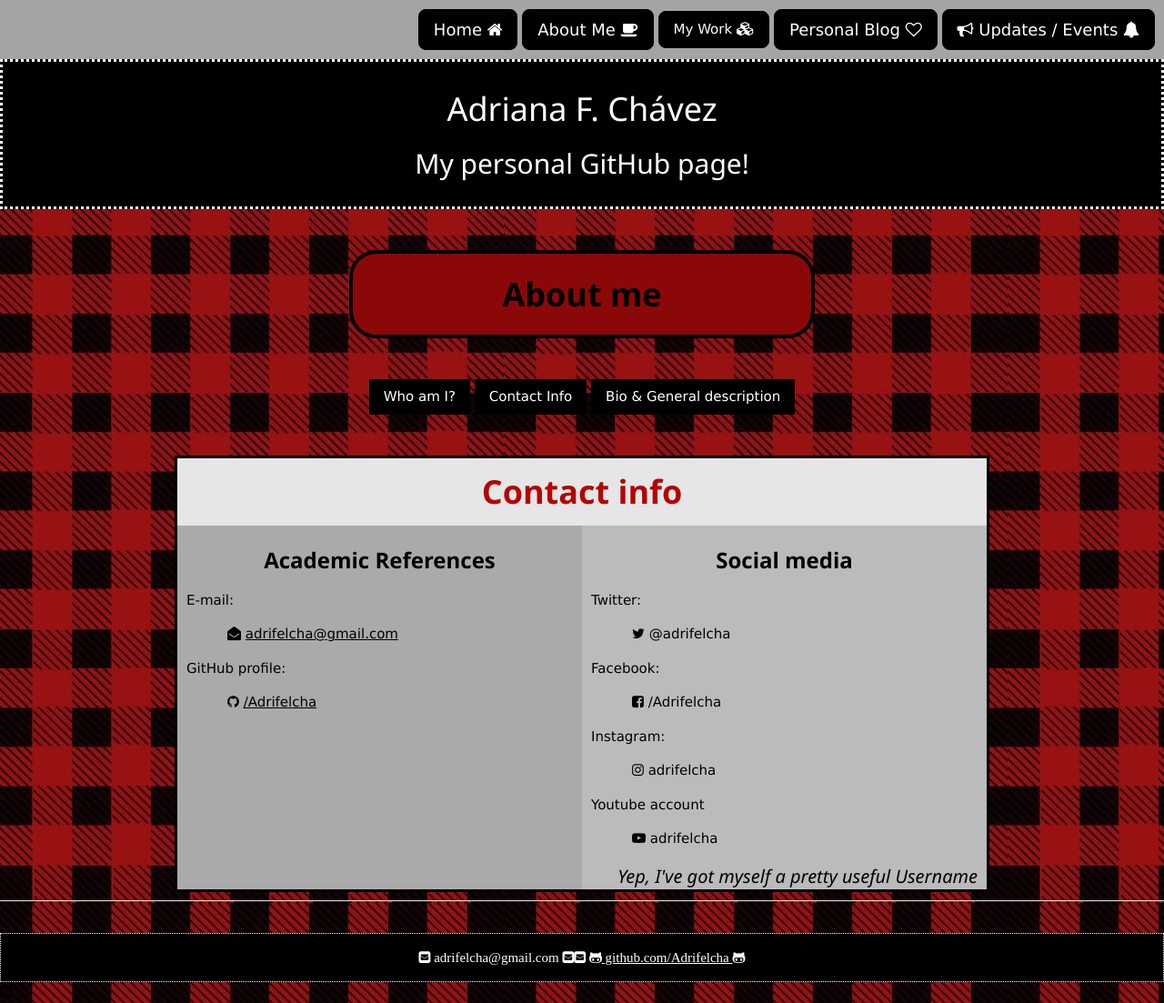
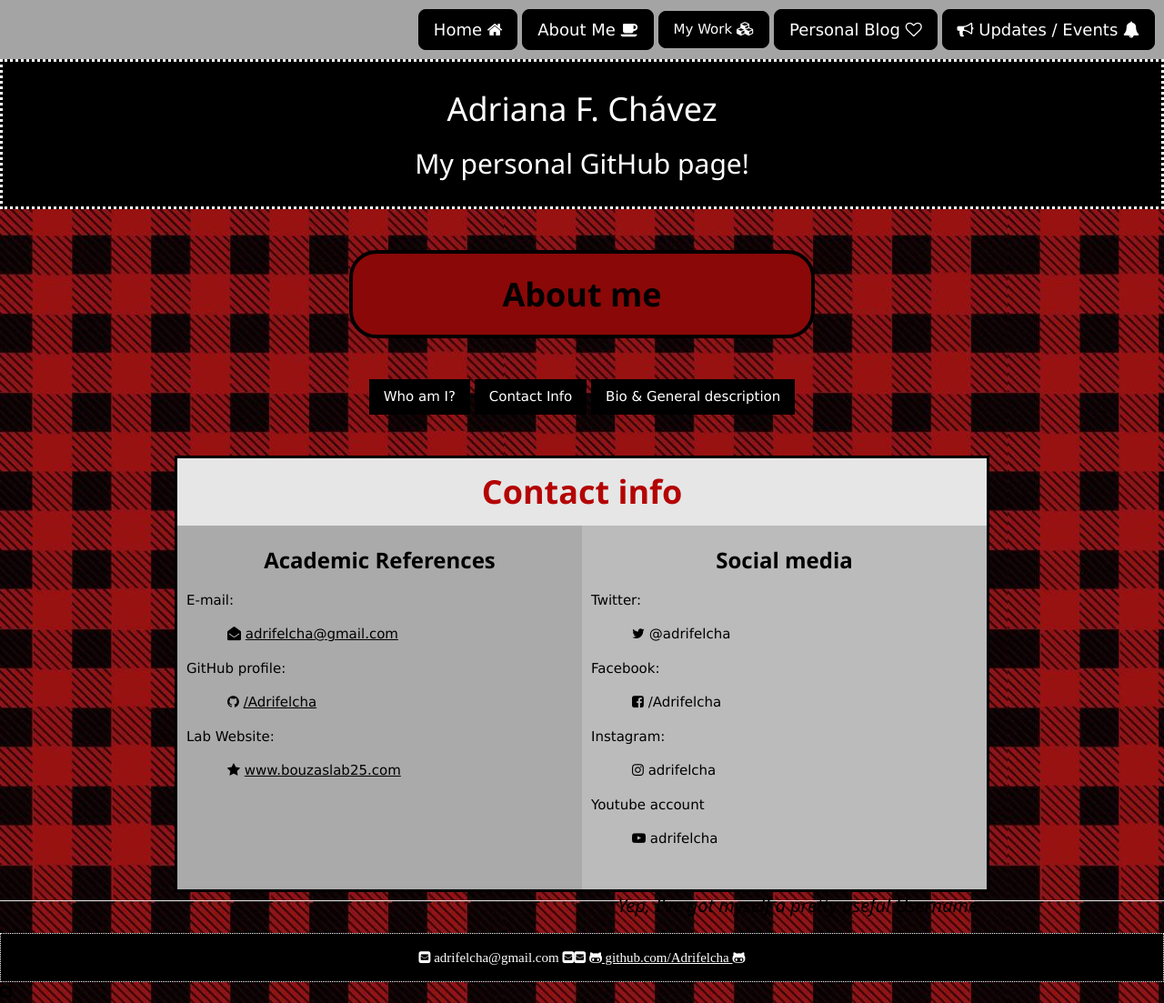
Before and after one commit to Adrifelcha/Adrifelcha-github.io, a Jekyll site: the page built from about/contact.html, in a window 1280 px wide. Shown: the whole page at 91% size. Built offline with Jekyll 4.4.1, drawn with Linux system fonts in a browser that asks for light colours.

Commit message:
Update contact.html

```diff
--- a/about/contact.html
+++ b/about/contact.html
@@ -27,6 +27,8 @@ title: About me
 				<p style="padding-left:3em;"><i class="fa fa-envelope-open" aria-hidden="true"></i> <a class='link' href="adrifelcha@gmail.com">adrifelcha@gmail.com</a></p>
 				<p>GitHub profile:</p>
 				<p style="padding-left:3em;"><i class="fa fa-github"></i> <a class= 'link' href="https://github.com/Adrifelcha">/Adrifelcha</a></p>
+				<p>Lab Website:</p>
+				<p style="padding-left:3em;"><i class="fa fa-star" aria-hidden="true"></i> <a class= 'link' href="http://www.bouzaslab25.com">www.bouzaslab25.com</a></p>
 
 
 
@@ -41,7 +43,7 @@ title: About me
 				<p style="padding-left:3em;"><i class="fa fa-instagram" aria-hidden="true"></i> adrifelcha</p>
 				<p>Youtube account</p>
 				<p style="padding-left:3em;"><i class="fa fa-youtube-play" aria-hidden="true"></i> adrifelcha</p>
-
+				<br>
 				<h4 style="text-align:right;"><i>Yep, I've got myself a pretty useful Username</i></h4>
   			</div>
 		</div>
```
